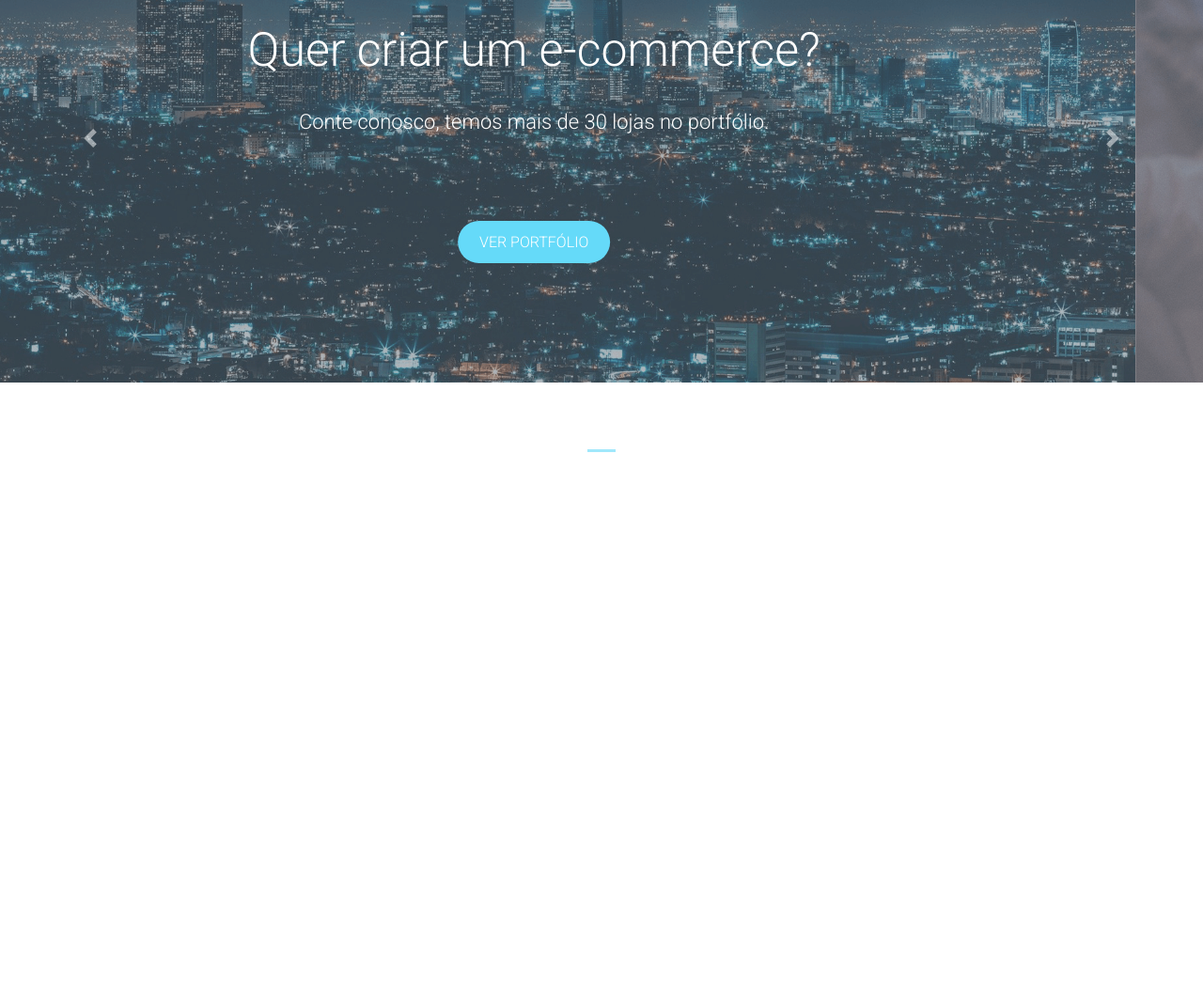
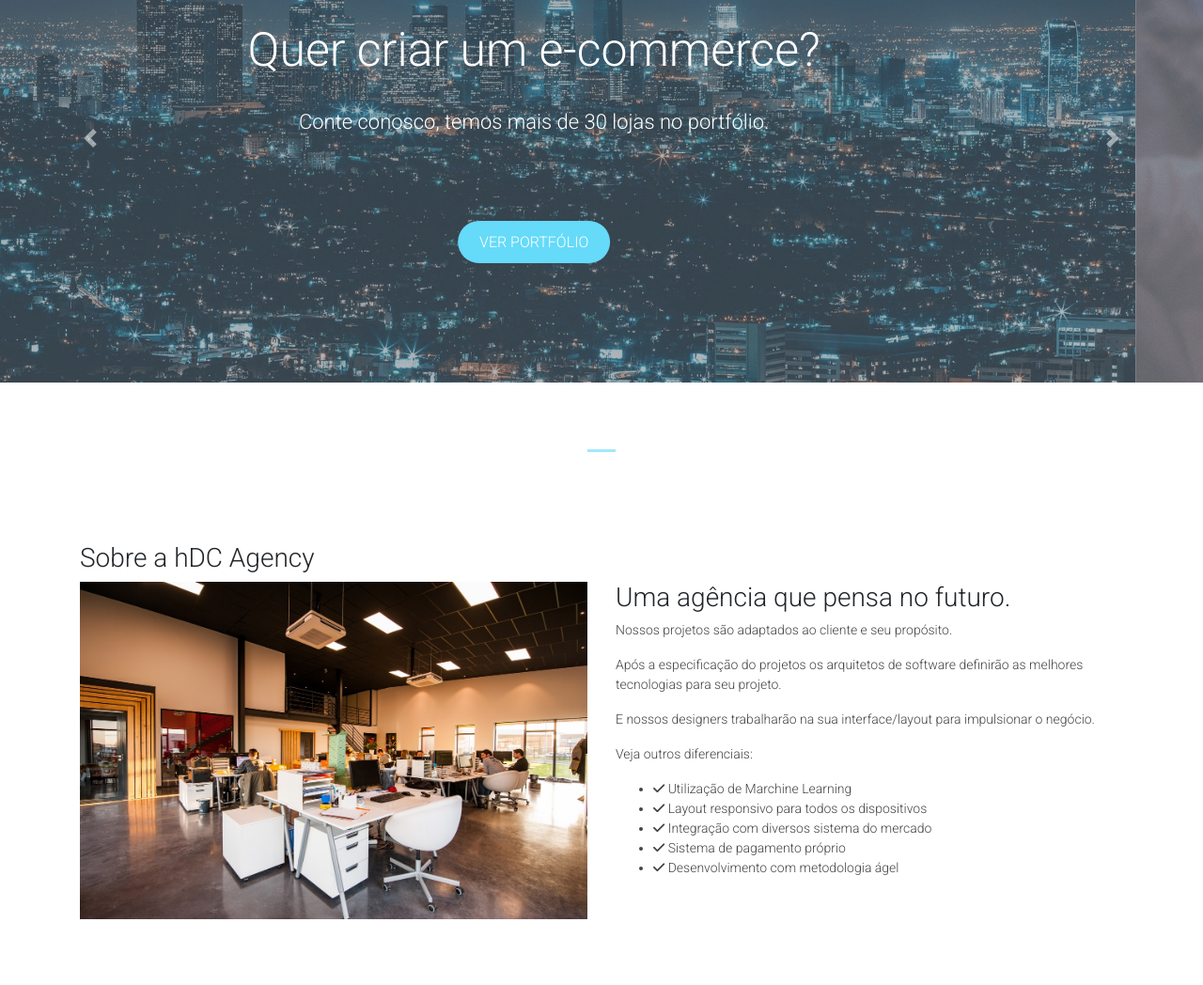
Before and after one commit to eugeniocarvalho/hdc-agency, a plain HTML site: page index.html in a window 1280 px wide. Shown: the part 213-1261 px from the top of the page at 94% size. Before the commit the page ends 800 px from the top, so only its background shows below. Drawn offline with nearby package versions, Linux system fonts and the light colour scheme.

Commit message:
added about

```diff
--- a/index.html
+++ b/index.html
@@ -116,6 +116,38 @@
           <span class="sr-only">Next</span>
         </a>
       </div>
+
+      <div id="about-area">
+        <div class="container">
+          <div class="row">
+            <div class="col-12">
+              <h3 class="main-title">Sobre a hDC Agency</h3>
+            </div>
+
+            <div class="col-md-6">
+              <img class="img-fluid" src="img/agencia.jpg" alt="Agência hDC">
+            </div>
+
+            <div class="col-md-6">
+              <h3 class="about-title">Uma agência que pensa no futuro.</h3>
+
+              <p>Nossos projetos são adaptados ao cliente e seu propósito.</p>
+              <p>Após a especificação do projetos os arquitetos de software definirão as melhores tecnologias para seu projeto.</p>
+              <p>E nossos designers trabalharão na sua interface/layout para impulsionar o negócio.</p>
+              <p>Veja outros diferenciais:</p>
+
+              <ul id="about-list">
+                <li><i class="fas fa-check"></i> Utilização de Marchine Learning</li>
+                <li><i class="fas fa-check"></i> Layout responsivo para todos os dispositivos</li>
+                <li><i class="fas fa-check"></i> Integração com diversos sistema do mercado</li>
+                <li><i class="fas fa-check"></i> Sistema de pagamento próprio</li>
+                <li><i class="fas fa-check"></i> Desenvolvimento com metodologia ágel</li>
+              </ul>
+            </div>
+          </div>
+        </div>
+      </div>
+    </div>
   </main>
 
   <script src="js/scripts.js"></script>
```
